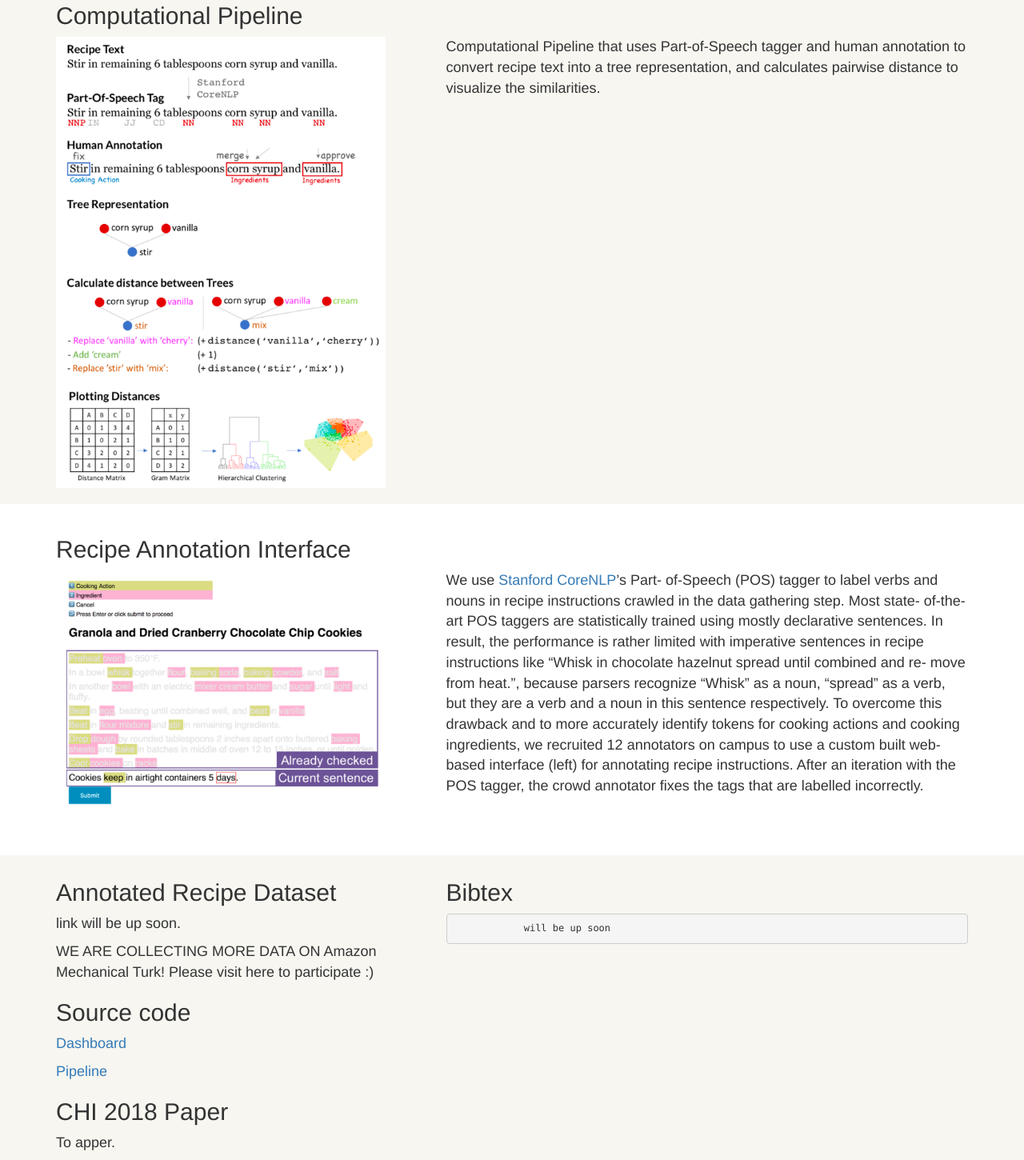
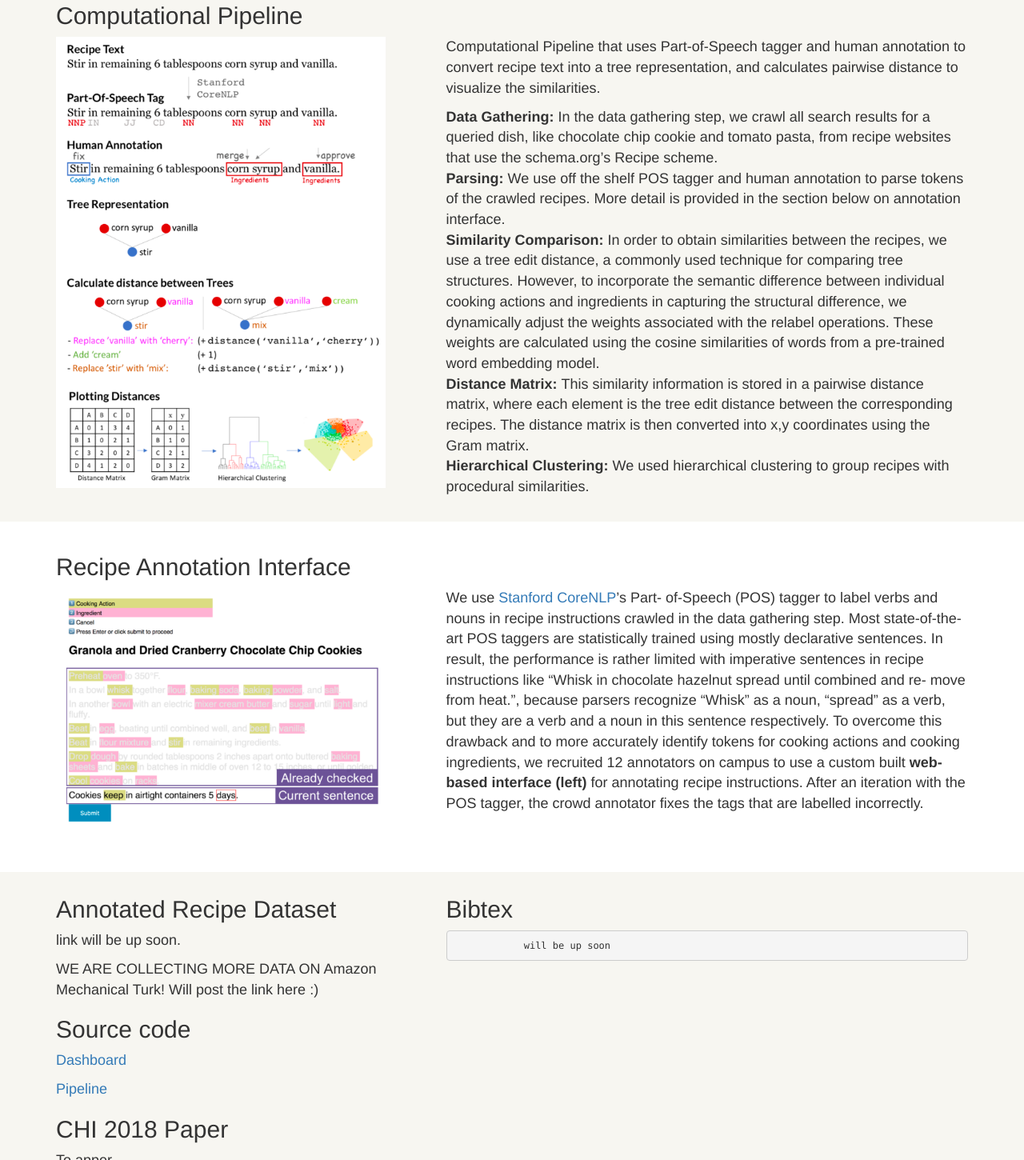
Before and after one commit to minsukchang/recipescape-webpage, a plain HTML site: page index.html in a window 1280 px wide. Shown: the part 1988-3438 px from the top of the page at 80% size. Drawn offline with nearby package versions, Linux system fonts and the light colour scheme.

Commit message:
updated descriptions

```diff
--- a/index.html
+++ b/index.html
@@ -150,6 +150,16 @@
             <div class="col-md-7">
                 <p>Computational Pipeline that uses Part-of-Speech tagger and human annotation to convert recipe text into a tree representation,
                     and calculates pairwise distance to visualize the similarities. <p>
+                <p>
+                <b>Data Gathering:</b> In the data gathering step, we crawl all search results for a queried dish, like chocolate chip cookie and tomato pasta, from recipe websites that use the schema.org’s Recipe scheme. <br>
+                <b>Parsing:</b>  We use off the shelf POS tagger and human annotation to parse tokens of the crawled recipes. More detail is provided in the section below on annotation interface.<br>
+                <b>Similarity Comparison:</b>  In order to obtain similarities between the recipes, we use a tree edit distance, a commonly used technique for comparing tree structures. However,
+                to incorporate the semantic difference between individual cooking actions and ingredients in capturing the structural difference, we dynamically adjust the weights associated with the relabel operations.
+                These weights are calculated using the cosine similarities of words from a pre-trained word embedding model.<br>
+                <b>Distance Matrix: </b> This similarity information is stored in a pairwise distance matrix, where each element is the tree edit distance between the corresponding recipes. The distance matrix is then converted into x,y coordinates using the Gram matrix. <br>
+                <b>Hierarchical Clustering:</b>  We used hierarchical clustering to group recipes with procedural similarities.
+
+            </p>
             </div>
 
         </div>
@@ -166,11 +176,11 @@
 
         <div class="col-md-7">
             We use <a href="https://stanfordnlp.github.io/CoreNLP/">Stanford CoreNLP</a>’s Part- of-Speech (POS) tagger to label verbs and nouns in recipe instructions crawled in the data gathering step.
-            Most state- of-the-art POS taggers are statistically trained using mostly declarative sentences.
+            Most state-of-the-art POS taggers are statistically trained using mostly declarative sentences.
             In result, the performance is rather limited with imperative sentences in recipe instructions like “Whisk in chocolate hazelnut spread until combined and re- move from heat.”,
             because parsers recognize “Whisk” as a noun, “spread” as a verb, but they are a verb and a noun in this sentence respectively.
             To overcome this drawback and to more accurately identify tokens for cooking actions and cooking ingredients,
-            we recruited 12 annotators on campus to use a custom built web-based interface (left) for annotating recipe instructions.
+            we recruited 12 annotators on campus to use a custom built <b>web-based interface (left) </b> for annotating recipe instructions.
             After an iteration with the POS tagger, the crowd annotator fixes the tags that are labelled incorrectly.
 
         </div>
@@ -187,7 +197,7 @@
             <div class="col-md-5">
                 <h2>Annotated Recipe Dataset</h2>
                 <p> link will be up soon.<p>
-                <p> WE ARE COLLECTING MORE DATA ON Amazon Mechanical Turk! Please visit here to participate :) </p>
+                <p> WE ARE COLLECTING MORE DATA ON Amazon Mechanical Turk! Will post the link here :) </p>
                 <h2>Source code</h2>
                 <p> <a href="https://github.com/kixlab/recipescape-dashboard"> Dashboard </a><p>
                 <p> <a href="https://github.com/kixlab/recipescape-pipeline"> Pipeline </a><p>
```
